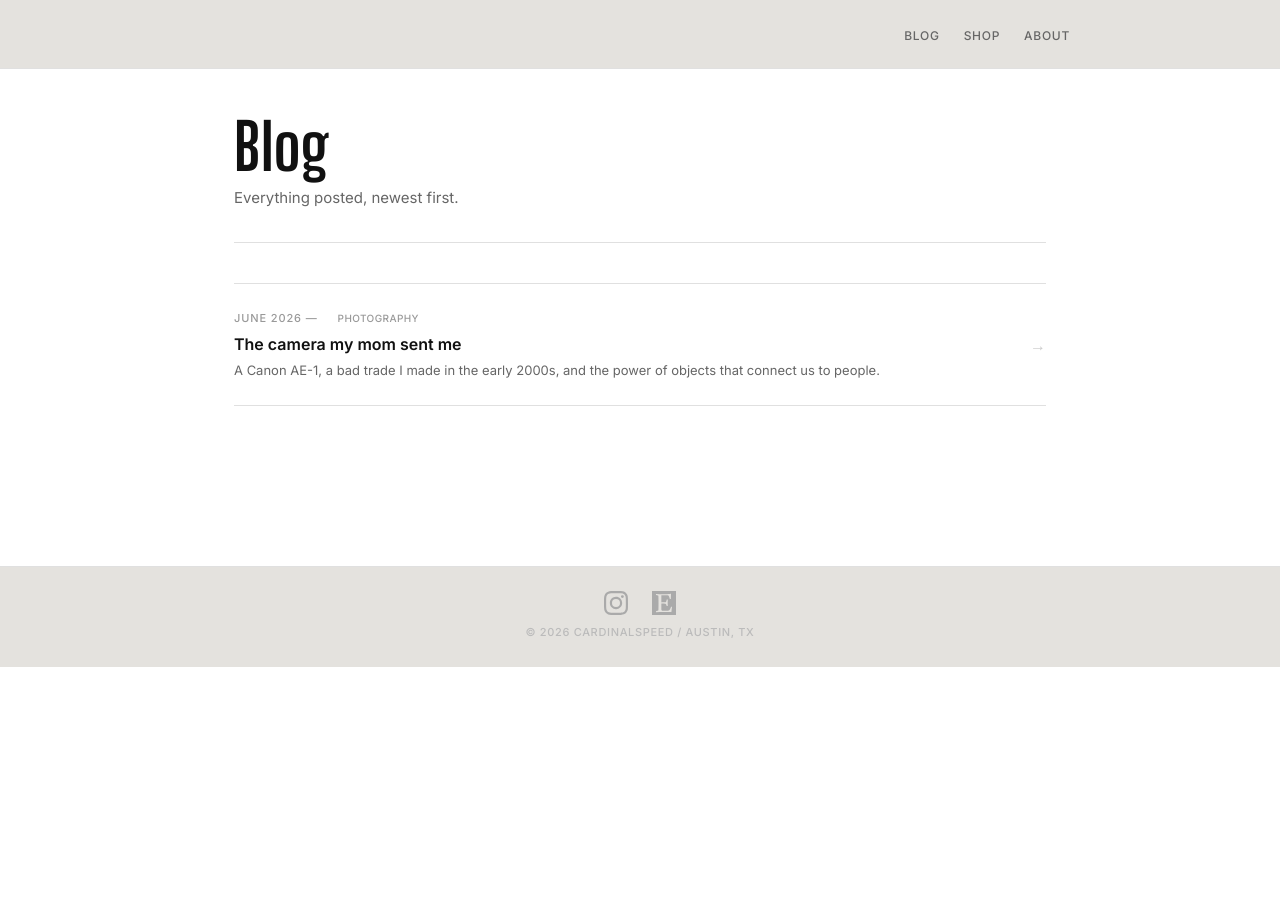
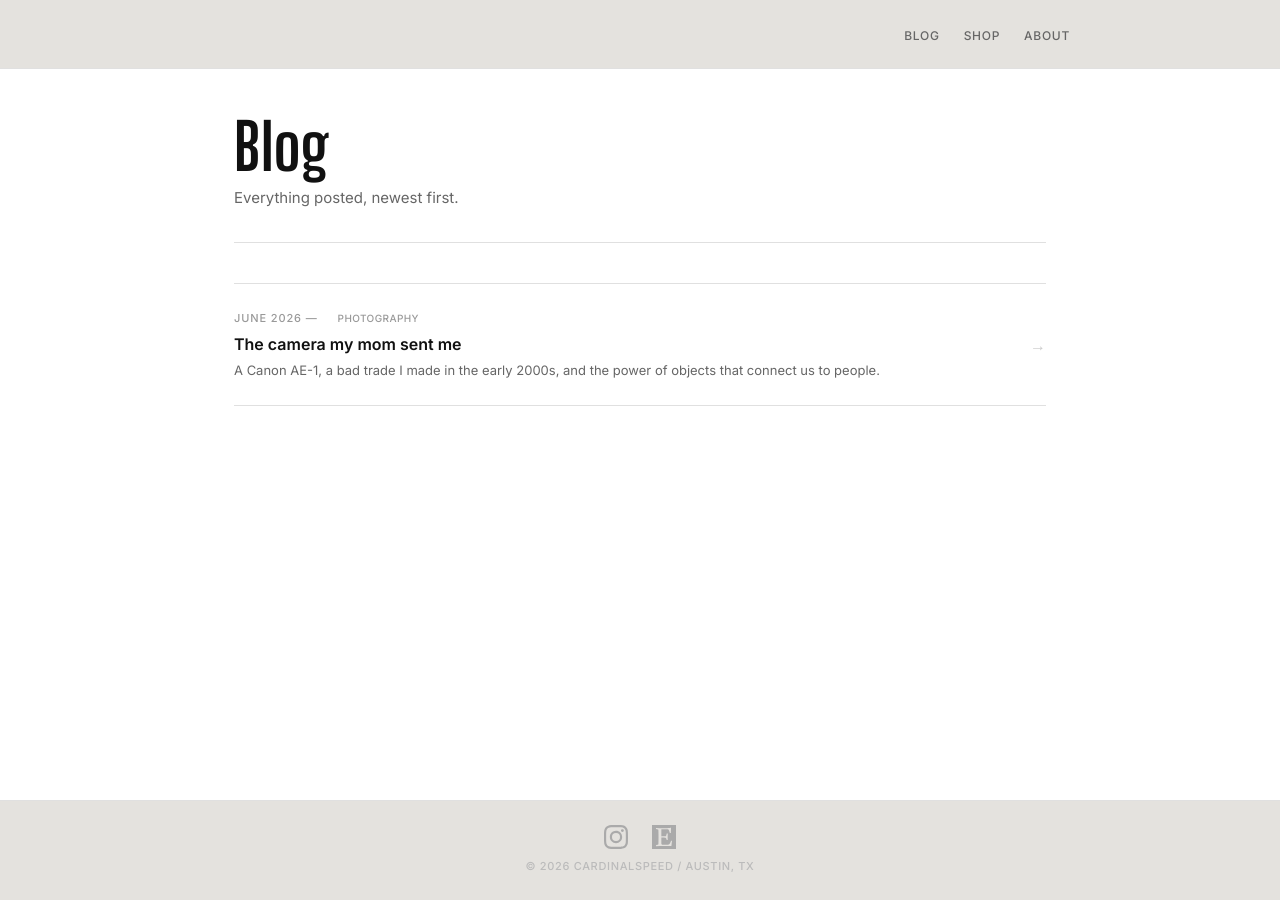
Before and after one commit to cardinal-/cardinalspeed.github.io, a Jekyll site: the page built from blog.html, in a window 1280 px wide. Built offline with Jekyll 4.4.1, drawn with Linux system fonts in a browser that asks for light colours.

Commit message:
layout: sticky footer

```diff
--- a/css/style.css
+++ b/css/style.css
@@ -3,6 +3,8 @@
 @import url('https://fonts.googleapis.com/css2?family=Inter:wght@400;500;600&family=Big+Shoulders+Display:wght@700&display=swap');
 
 *, *::before, *::after { box-sizing: border-box; margin: 0; padding: 0; }
+
+html { height: 100%; }
 
 body {
   font-family: 'Inter', sans-serif;
@@ -10,7 +12,12 @@ body {
   line-height: 1.75;
   color: #111;
   background: #fff;
+  min-height: 100%;
+  display: flex;
+  flex-direction: column;
 }
+
+main { flex: 1; }
 
 a { color: inherit; text-decoration: none; }
 img { max-width: 100%; height: auto; display: block; }
```
